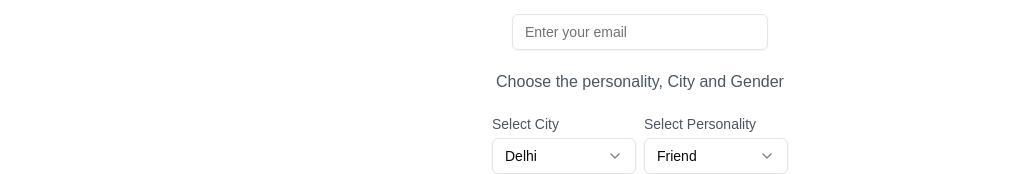
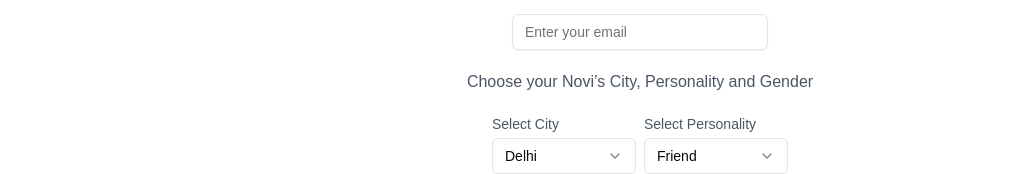
Before and after one commit to tanmaysingewar/CV-chat, a Next.js app: page / in a window 1280 px wide. Shown: the part 214-388 px from the top of the page, without its empty margins (0-1014 px from the left). Built offline with nearby package versions, Linux system fonts and the light colour scheme.

Commit message:
Change the text

```diff
--- a/app/page.tsx
+++ b/app/page.tsx
@@ -426,7 +426,7 @@ export default function Home() {
                 <p className="text-gray-600 mt-5">Enter your email to get started</p>
                 <Input className="mt-4 max-w-64 mx-auto" placeholder="Enter your email" value={email}
                   onChange={(e) => setEmail(e.target.value)} />
-                <p className="text-gray-600 mt-5">Choose the personality, City and Gender</p>
+                <p className="text-gray-600 mt-5">Choose your Novi’s City, Personality and Gender</p>
                 <div className="flex flex-row items-center justify-center">
                   <div>
                     <p className="text-gray-600 mt-5 text-left text-sm">Select City</p>
```
